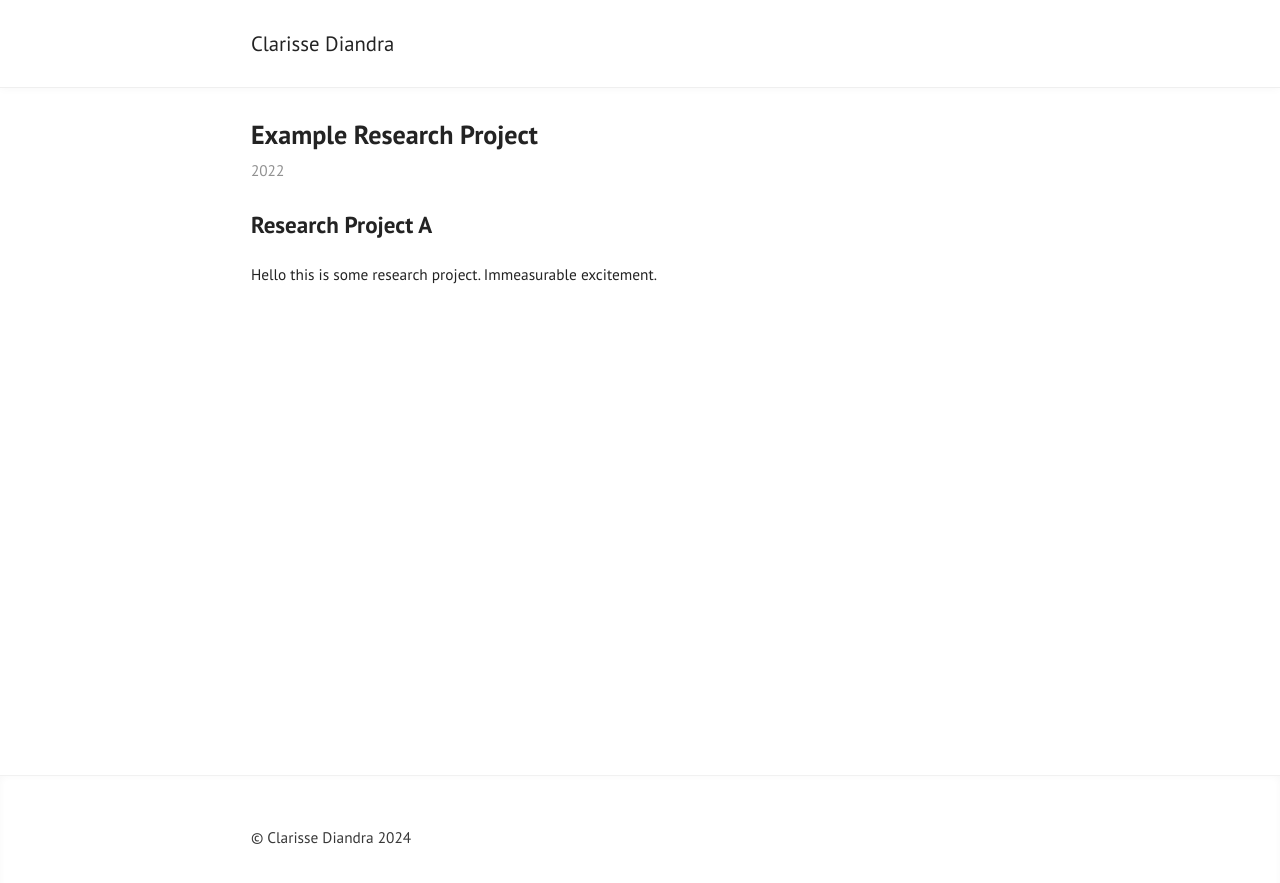
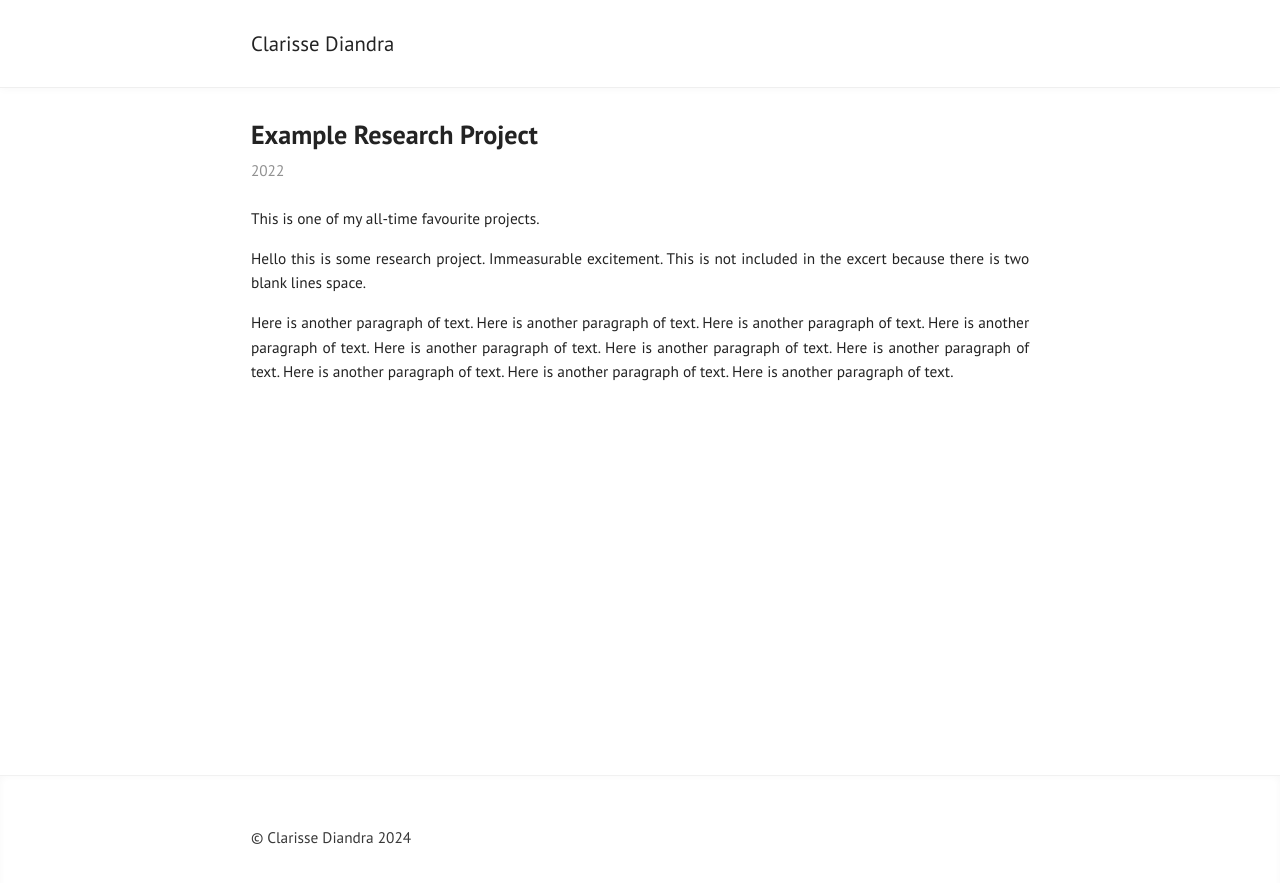
Before and after one commit to clarissediandra/clarissediandra.github.io, a Jekyll site: the page built from _posts/research/2022-03-01-project-a.md, in a window 1280 px wide. Shown: the top 883 px of the page. Built offline with Jekyll 4.4.1, drawn with Linux system fonts in a browser that asks for light colours.

```diff
--- a/_posts/research/2022-03-01-project-a.md
+++ b/_posts/research/2022-03-01-project-a.md
@@ -4,6 +4,9 @@ layout: post
 categories: Research
 ---
 
-## Research Project A
+This is one of my all-time favourite projects.
 
-Hello this is some research project. Immeasurable excitement.
+
+Hello this is some research project. Immeasurable excitement. This is not included in the excert because there is two blank lines space.
+
+Here is another paragraph of text. Here is another paragraph of text. Here is another paragraph of text. Here is another paragraph of text. Here is another paragraph of text. Here is another paragraph of text. Here is another paragraph of text. Here is another paragraph of text. Here is another paragraph of text. Here is another paragraph of text.
```
Also changed, not shown: _posts/certificates/2023-12-01-nice-certificate.md (+5 -0 lines), _posts/nonresearch/2024-02-01-project-x.md (+5 -2 lines), assets/img/certificates/example-certificate-image.png (added).
